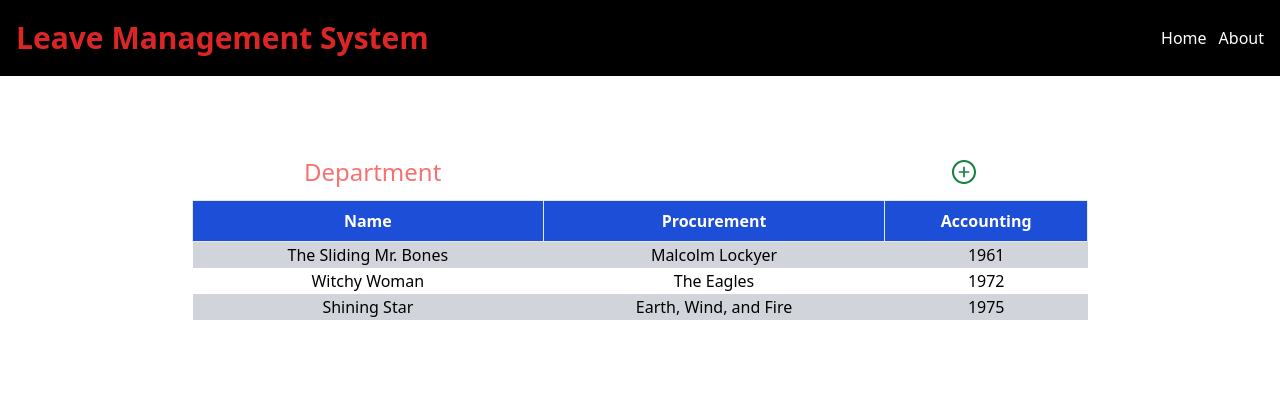
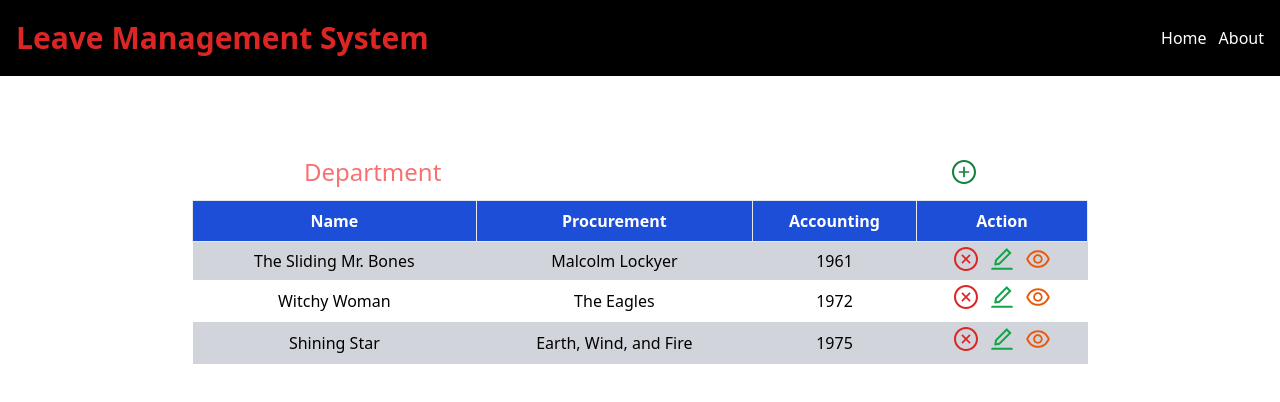
Before and after one commit to Rankshow/leave-management-system, a React (Vite) app: page / in a window 1280 px wide. Shown: the top 402 px of the page. Built offline with nearby package versions, Linux system fonts and the light colour scheme.

Commit message:
added delete,add,view icon to the table

```diff
--- a/src/Component/Home.jsx
+++ b/src/Component/Home.jsx
@@ -1,10 +1,10 @@
 import React from 'react';
 import { PlusCircleOutlined } from '@ant-design/icons';
 import { Link } from 'react-router-dom';
-// import { Table, Container, Col, Row } from 'react-bootstrap';
-// import { FontAwesomeIcon } from '@fortawesome/react-fontawesome';
-// import {CloseCircleOutlined} from '@ant-design/icons';
-// import { faPenToSquare } from '@fortawesome/free-solid-svg-icons';
+import {CloseCircleOutlined} from '@ant-design/icons';
+import { EditOutlined } from '@ant-design/icons';
+import {EyeOutlined} from '@ant-design/icons';
+
 
 
 const Home = () => {
@@ -22,6 +22,7 @@ const Home = () => {
           <th className='border border-spacing-1 py-2'>Name</th>
           <th className='border border-spacing-1 py-2'>Procurement</th>
           <th className='border border-spacing-1 py-2'>Accounting</th>
+          <th className='border border-spacing-1 py-2'>Action</th>
         </tr>
       </thead>
       <tbody className='py-2'>
@@ -29,16 +30,23 @@ const Home = () => {
           <td>The Sliding Mr. Bones </td>
           <td>Malcolm Lockyer</td>
           <td>1961</td>
+          <td><button className='text-red-600 font-bold text-2xl pb-1 hover:opacity-[.7]'><CloseCircleOutlined /></button><button className='text-green-600 font-bold text-2xl pb-1 md:ml-3  hover:opacity-[.7]'><EditOutlined /></button>
+          <button className='text-orange-600 font-bold text-2xl pb-1 md:ml-3  hover:opacity-[.7]'><EyeOutlined /></button>
+          </td>
         </tr>
         <tr className='text-center'>
           <td>Witchy Woman</td>
           <td>The Eagles</td>
           <td>1972</td>
+          <td><button className='text-red-600 font-bold text-2xl pb-2 hover:opacity-[.7]'><CloseCircleOutlined /></button><button className='text-green-600 font-bold text-2xl pb-2 md:ml-3  hover:opacity-[.7]'><EditOutlined /></button>
+          <button className='text-orange-600 font-bold text-2xl pb-2 md:ml-3  hover:opacity-[.7]'><EyeOutlined /></button></td>
         </tr>
         <tr className='bg-gray-300 text-center'>
           <td>Shining Star</td>
           <td>Earth, Wind, and Fire</td>
           <td>1975</td>
+          <td><button className='text-red-600 font-bold text-2xl pb-1 hover:opacity-[.7]'><CloseCircleOutlined /></button><button className='text-green-600 font-bold text-2xl pb-1 md:ml-3  hover:opacity-[.7]'><EditOutlined /></button>
+          <button className='text-orange-600 font-bold text-2xl pb-2 md:ml-3  hover:opacity-[.7]'><EyeOutlined /></button></td>
         </tr>
       </tbody>
     </table>
--- /dev/null
+++ b/src/Component/config/firebase.jsx
@@ -0,0 +1,15 @@
+import { initializeApp } from "firebase/app";
+
+
+const firebaseConfig = {
+  apiKey: "AIzaSyAwuTof5TpjwSwPHCxrHwAtp16Qz9FdI7w",
+  authDomain: "leave-management-system-33333.firebaseapp.com",
+  databaseURL: "https://leave-management-system-33333-default-rtdb.firebaseio.com",
+  projectId: "leave-management-system-33333",
+  storageBucket: "leave-management-system-33333.appspot.com",
+  messagingSenderId: "698049752932",
+  appId: "1:698049752932:web:6b8a99808b9f21c7f1d471"
+};
+
+// Initialize Firebase
+const app = initializeApp(firebaseConfig);
```
Also changed, not shown: src/Component/AddItem.jsx (line endings or trailing spaces).
